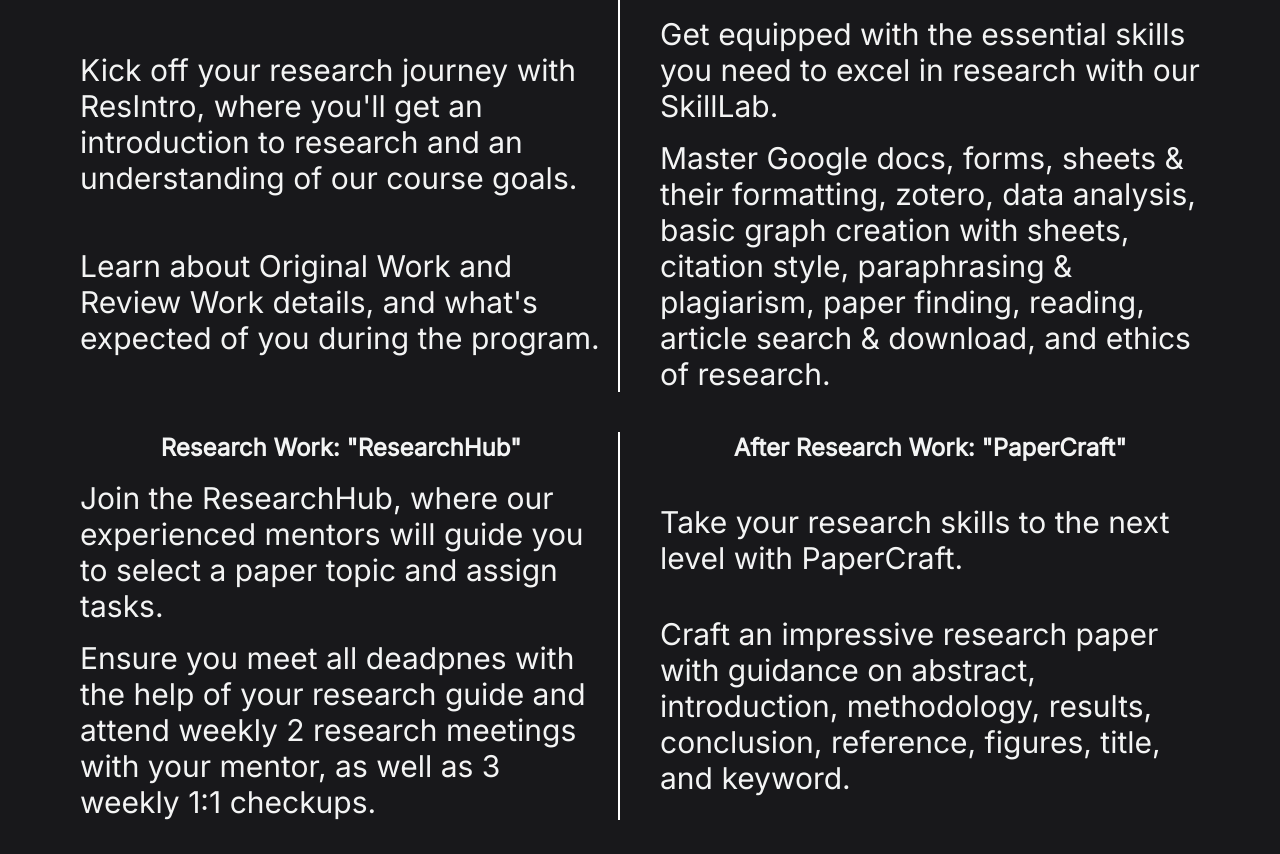
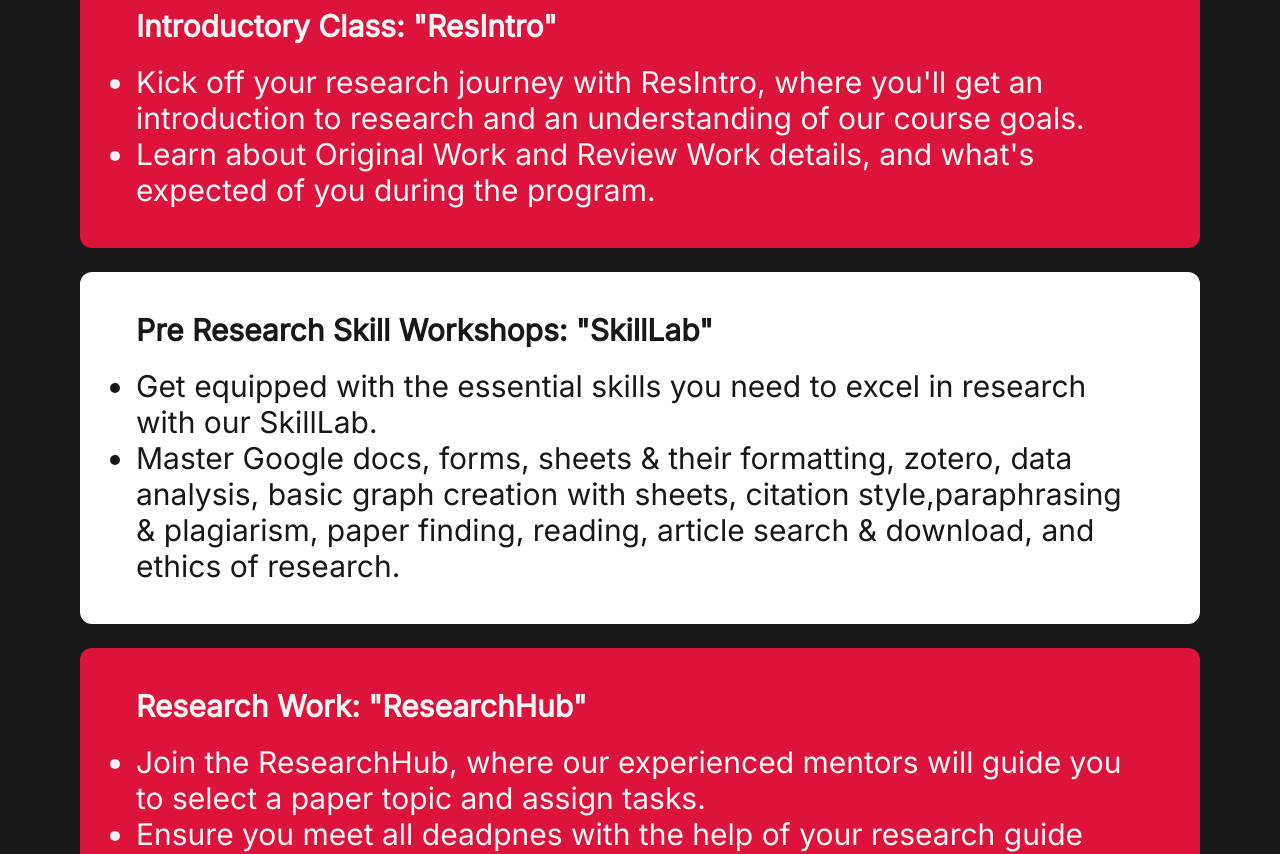
Before and after one commit to mzs21/cugr, a React (Create React App) app: page /researchProgram in a window 1280 px wide. Shown: the part 400-1254 px from the top of the page. Built offline with nearby package versions, Linux system fonts and the light colour scheme.

Commit message:
added: card

```diff
--- a/src/components/ResearchProgram.jsx
+++ b/src/components/ResearchProgram.jsx
@@ -1,42 +1,42 @@
 import React from "react";
 const ResearchProgram = () => {
-  // const info = [
-  //   {
-  //     id: 1,
-  //     heading: `Introductory Class: "ResIntro"`,
-  //     PointOne:
-  //       "Kick off your research journey with ResIntro, where you'll get an introduction to research and an understanding of our course goals.",
-  //     PointTwo:
-  //       "Learn about Original Work and Review Work details, and what's expected of you during the program.",
-  //   },
+  const info = [
+    {
+      id: 1,
+      heading: `Introductory Class: "ResIntro"`,
+      PointOne:
+        "Kick off your research journey with ResIntro, where you'll get an introduction to research and an understanding of our course goals.",
+      PointTwo:
+        "Learn about Original Work and Review Work details, and what's expected of you during the program.",
+    },
 
-  //   {
-  //     id: 2,
-  //     heading: `Pre Research Skill Workshops: "SkillLab"`,
-  //     PointOne:
-  //       "Get equipped with the essential skills you need to excel in research with our SkillLab.",
-  //     PointTwo:
-  //       "Master Google docs, forms, sheets & their formatting, zotero, data analysis, basic graph creation with sheets, citation style,paraphrasing & plagiarism, paper finding, reading, article search & download, and ethics of research.",
-  //   },
+    {
+      id: 2,
+      heading: `Pre Research Skill Workshops: "SkillLab"`,
+      PointOne:
+        "Get equipped with the essential skills you need to excel in research with our SkillLab.",
+      PointTwo:
+        "Master Google docs, forms, sheets & their formatting, zotero, data analysis, basic graph creation with sheets, citation style,paraphrasing & plagiarism, paper finding, reading, article search & download, and ethics of research.",
+    },
 
-  //   {
-  //     id: 3,
-  //     heading: `Research Work: "ResearchHub"`,
-  //     PointOne:
-  //       "  Join the ResearchHub, where our experienced mentors will guide you to select a paper topic and assign tasks.",
-  //     PointTwo:
-  //       "Ensure you meet all deadpnes with the help of your research guide and attend weekly 2 research meetings with your mentor, a well as 3 weekly 1:1 checkups.",
-  //   },
+    {
+      id: 3,
+      heading: `Research Work: "ResearchHub"`,
+      PointOne:
+        "  Join the ResearchHub, where our experienced mentors will guide you to select a paper topic and assign tasks.",
+      PointTwo:
+        "Ensure you meet all deadpnes with the help of your research guide and attend weekly 2 research meetings with your mentor, a well as 3 weekly 1:1 checkups.",
+    },
 
-  //   {
-  //     id: 4,
-  //     heading: `After Research Work: "PaperCraft"`,
-  //     PointOne:
-  //       "Take your research skills to the next level with PaperCraft.",
-  //     PointTwo:
-  //       "Craft an impressive research paper with guidance on abstract, introduction, methodology, results, conclusion, reference,figures, title, and keyword.",
-  //   },
-  // ];
+    {
+      id: 4,
+      heading: `After Research Work: "PaperCraft"`,
+      PointOne:
+        "Take your research skills to the next level with PaperCraft.",
+      PointTwo:
+        "Craft an impressive research paper with guidance on abstract, introduction, methodology, results, conclusion, reference,figures, title, and keyword.",
+    },
+  ];
   return (
     <>
       <div className="introTwo">
@@ -47,7 +47,26 @@
           from our program:
         </h1>
 
-        <div className="grid lg:grid-cols-2 gap-10">
+        <div className={`card-layout grid-cols-1`}>
+        {info.map((info) => (
+          <div className={`card-design even:bg-[#fff] even:text-zinc-900`}>
+            <h3 className="card-heading">{info.heading}</h3>
+            <ul className="list-disc list-outside">
+              <li>{info.PointOne}</li>
+              <li>{info.PointTwo}</li>
+            </ul>
+            {/* <h4 className="card-description">
+              {info.PointOne}
+            </h4>
+            <h4 className="card-description">
+              {info.PointTwo}
+            </h4> */}
+
+          </div>
+        ))}
+      </div>
+
+        {/* <div className="grid grid-cols-1 lg:grid-cols-2 gap-10">
           <div className="grid gap-4 lg:border-r-2 pr-4 border-white">
             <p className="font-bold text-center text-lg lg:text-2xl">
               Introductory Class: "ResIntro"
@@ -106,7 +125,7 @@
               figures, title, and keyword.
             </p>
           </div>
-        </div>
+        </div> */}
 
         <p>
           At the{" "}
```
